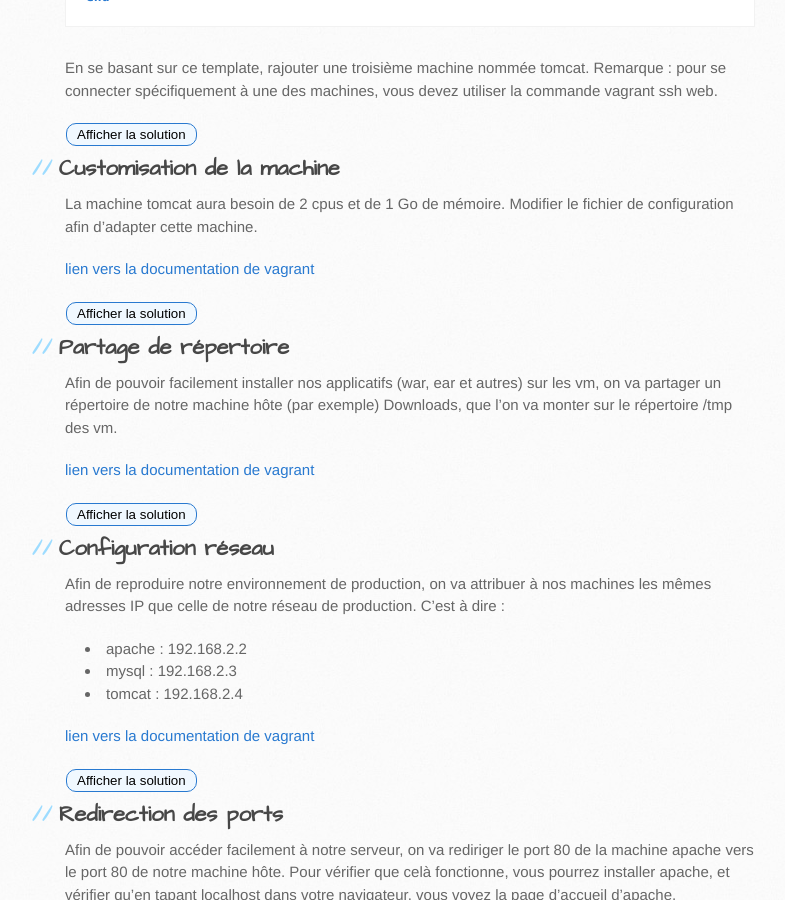
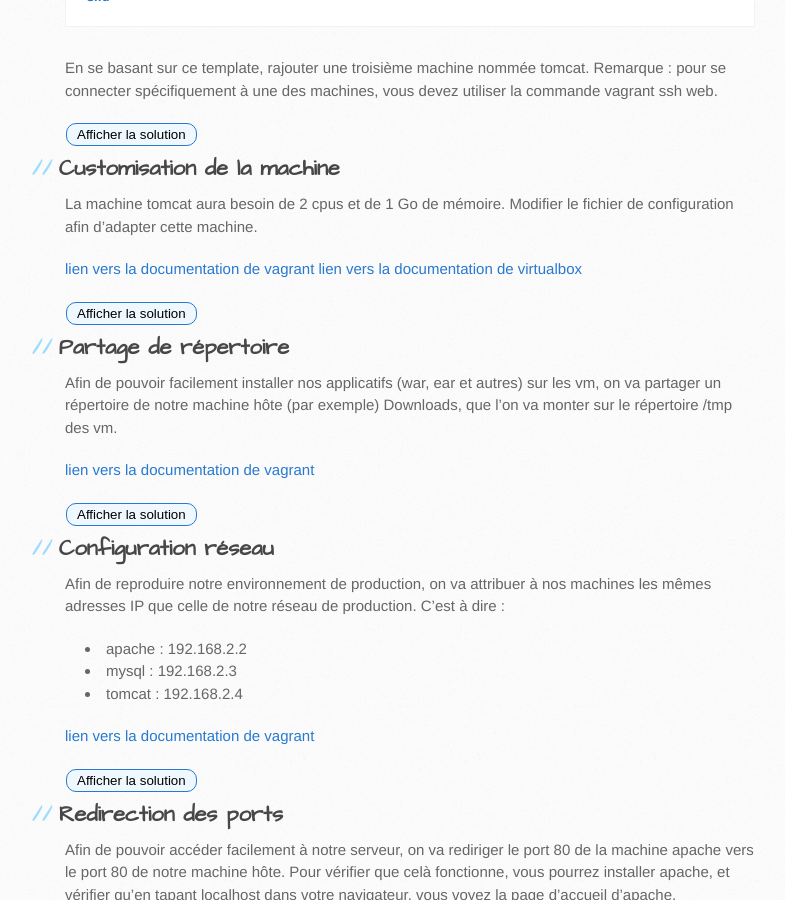
Before and after one commit to Jean-Eudes/blog, a Jekyll site: the page built from _posts/2013-12-04-introduction_to_vagrant.md, in a window 1280 px wide and 900 px high, scrolled down 1843 px. Shown: the whole window, without its empty margins (105-890 px from the left). Built offline with Jekyll 4.4.1, drawn with Linux system fonts in a browser that asks for light colours; nearby versions of some CDN libraries.

Commit message:
update configuration link

```diff
--- a/_posts/2013-12-04-introduction_to_vagrant.md
+++ b/_posts/2013-12-04-introduction_to_vagrant.md
@@ -97,6 +97,7 @@ end
 La machine tomcat aura besoin de 2 cpus et de 1 Go de mémoire. Modifier le fichier de configuration afin d'adapter cette machine.
 
 [lien vers la documentation de vagrant](http://docs.vagrantup.com/v2/virtualbox/configuration.html)
+[lien vers la documentation de virtualbox](http://www.virtualbox.org/manual/ch08.html)
 
 <div class = 'solution'>
 {% highlight ruby %}
```
